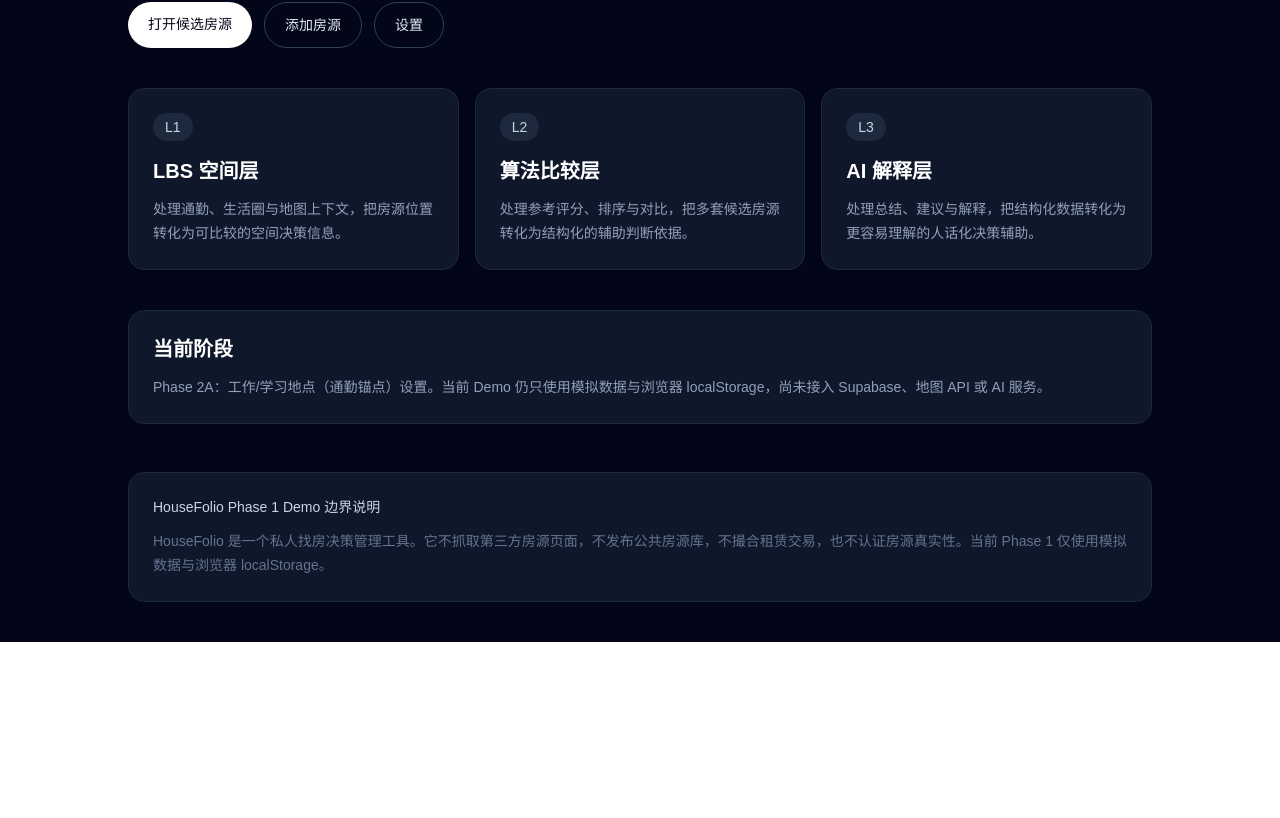
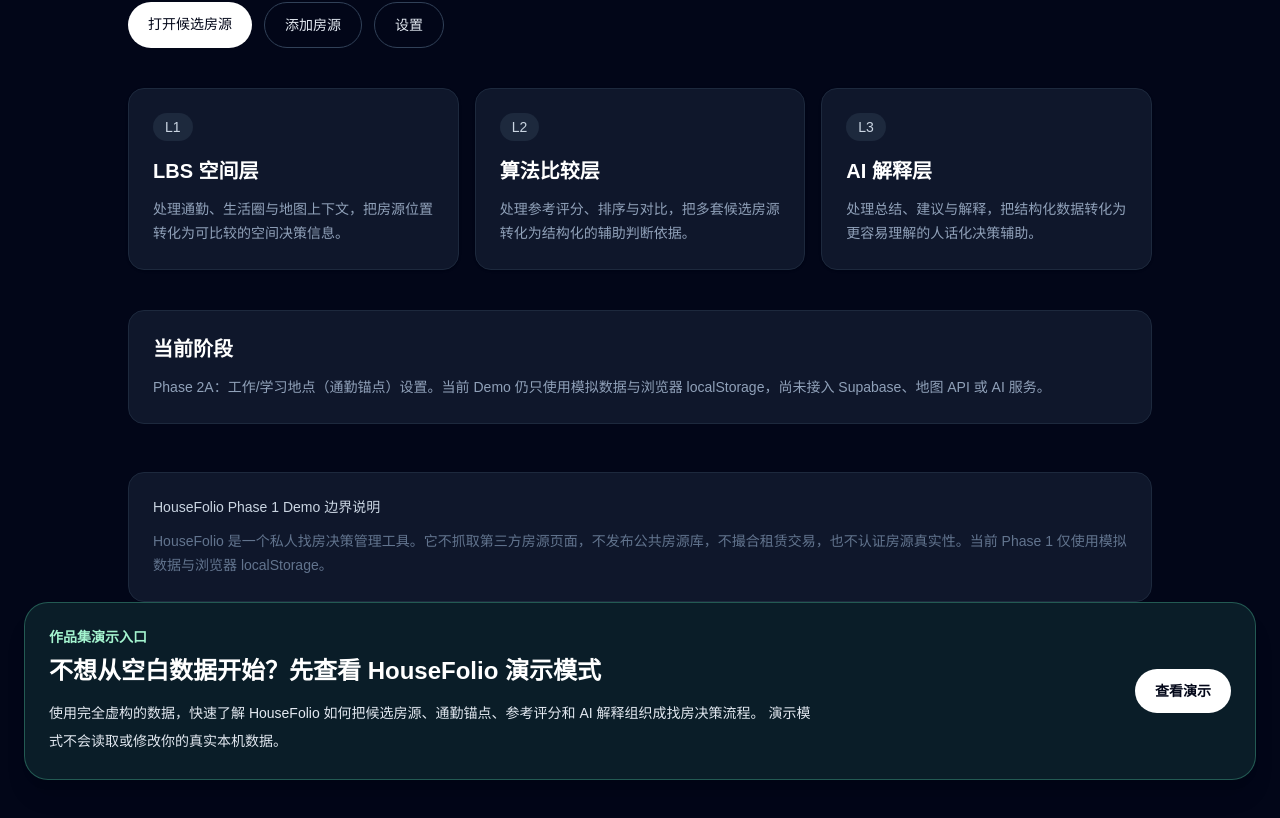
Before and after one commit to Qiu-Jiajun/HouseFolio, a Next.js app: page / in a window 1280 px wide. Shown: the part 418-1236 px from the top of the page. Before the commit the page ends 1060 px from the top, so only its background shows below. Built offline with nearby package versions, Linux system fonts and the light colour scheme.

Commit message:
feat: add demo mode entry

```diff
--- a/src/app/page.tsx
+++ b/src/app/page.tsx
@@ -1,3 +1,4 @@
+import Link from "next/link";
 import { AppNav } from "@/components/app-nav";
 import { ComplianceFooter } from "@/components/compliance-footer";
 import { zhCN } from "@/content/zh-cn";
@@ -77,6 +78,28 @@
 
         <ComplianceFooter />
       </section>
-    </main>
+
+        <section className="rounded-3xl border border-emerald-300/30 bg-emerald-300/10 p-6 shadow-xl shadow-black/10">
+          <div className="flex flex-col gap-5 md:flex-row md:items-center md:justify-between">
+            <div>
+              <p className="text-sm font-semibold text-emerald-200">作品集演示入口</p>
+              <h2 className="mt-2 text-2xl font-semibold text-white">
+                不想从空白数据开始？先查看 HouseFolio 演示模式
+              </h2>
+              <p className="mt-3 max-w-3xl text-sm leading-7 text-slate-200">
+                使用完全虚构的数据，快速了解 HouseFolio 如何把候选房源、通勤锚点、参考评分和 AI 解释组织成找房决策流程。
+                演示模式不会读取或修改你的真实本机数据。
+              </p>
+            </div>
+
+            <Link
+              href="/demo"
+              className="shrink-0 rounded-full bg-white px-5 py-3 text-center text-sm font-semibold text-slate-950 transition hover:bg-slate-200"
+            >
+              查看演示
+            </Link>
+          </div>
+        </section>
+</main>
   );
 }
```
